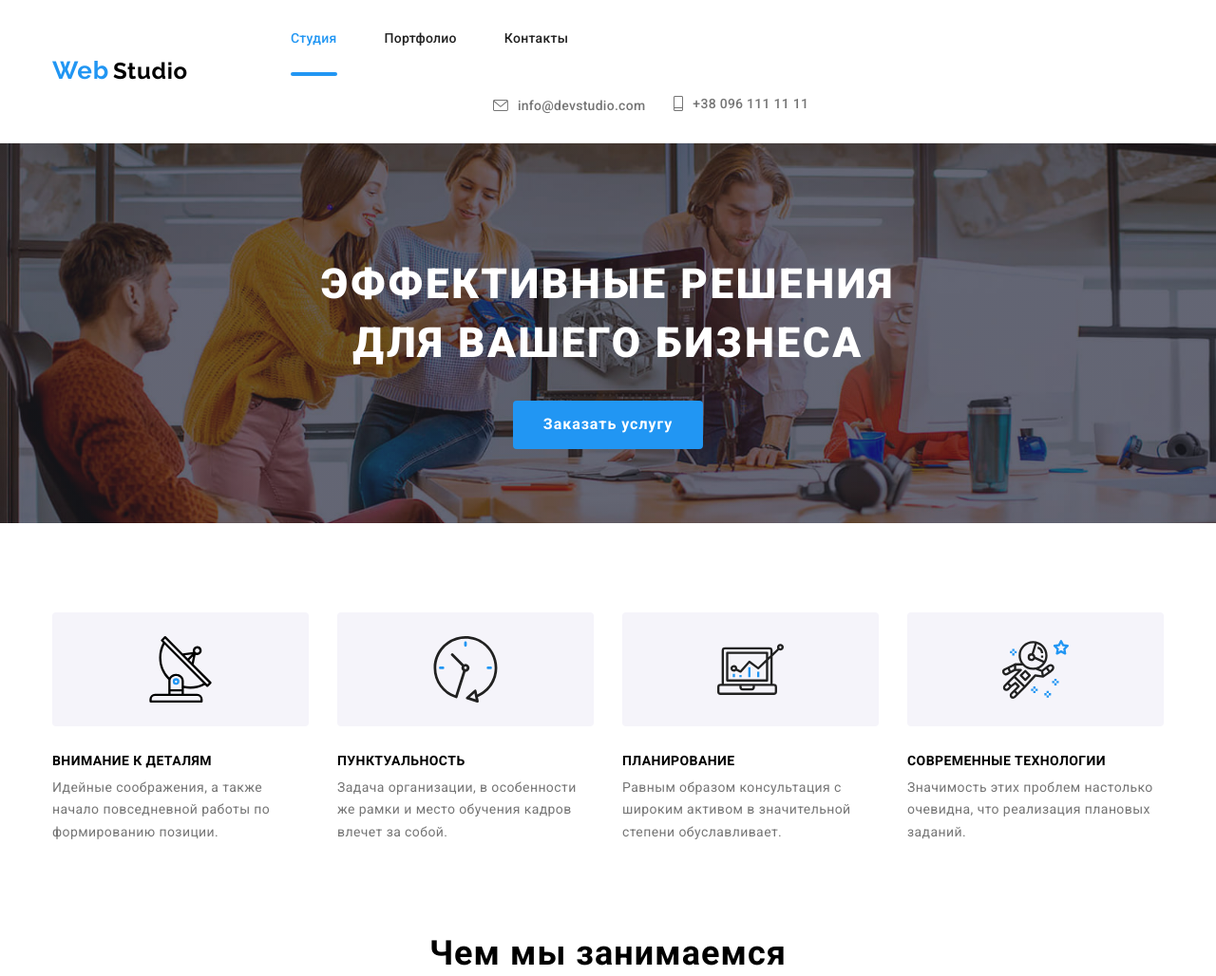
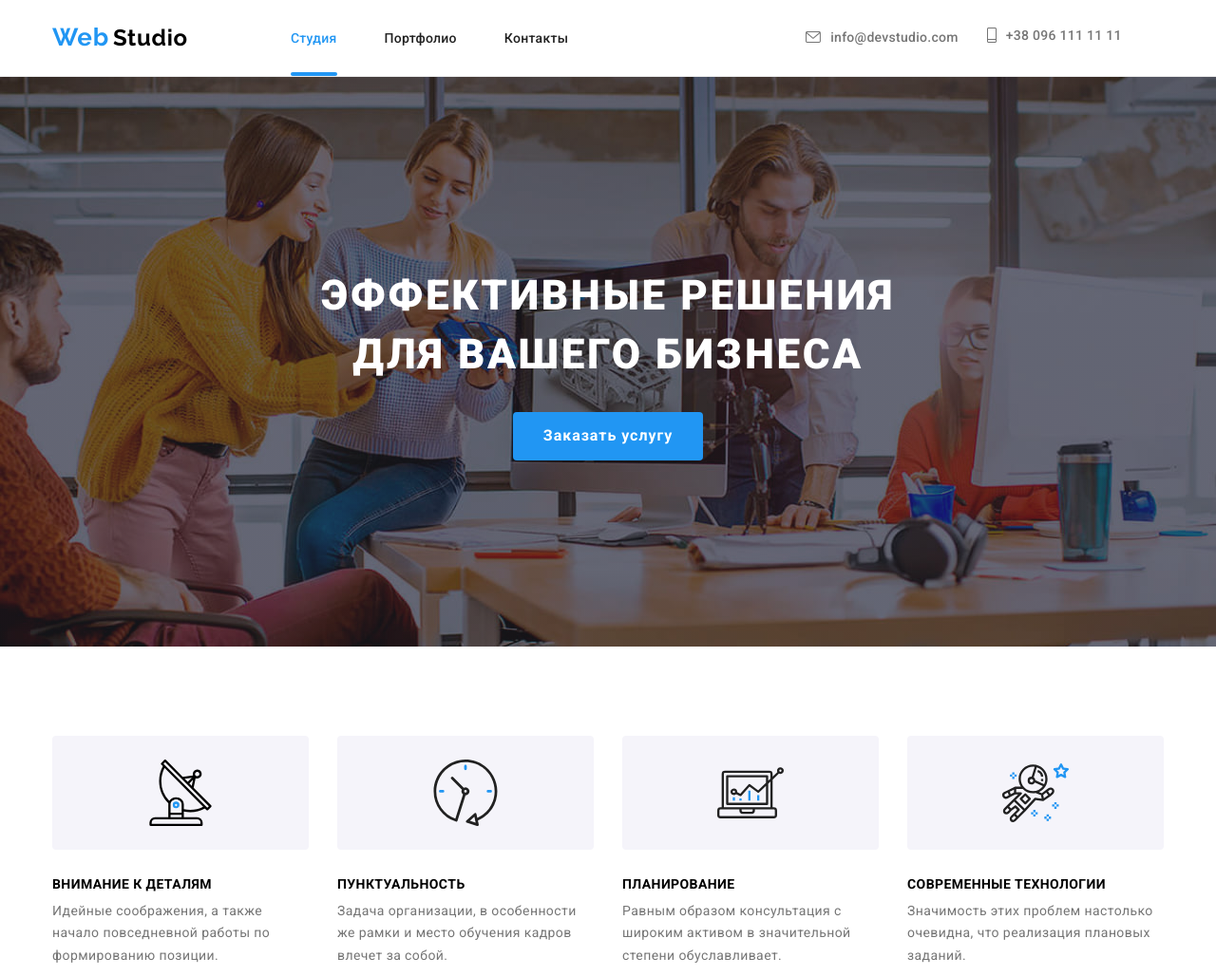
Before and after one commit to SvitlanaFilipova/goit-markup-hw-07, a plain HTML site: page index.html in a window 1280 px wide. Shown: the top 1028 px of the page at 95% size. Drawn offline with nearby package versions, Linux system fonts and the light colour scheme.

Commit message:
with hero

```diff
--- a/index.html
+++ b/index.html
@@ -114,6 +114,7 @@
     </header>
     <main>
       <section class="hero">
+        <div class="overlay-hero">
           <div class="container">
             <h1 class="big-title">
               Эффективные решения <br />
@@ -122,6 +123,7 @@
             <button class="button-main-page" type="button" data-modal-open>
               Заказать услугу
             </button>
+          </div>
         </div>
       </section>
 
--- a/sass/structure/_header.scss
+++ b/sass/structure/_header.scss
@@ -6,6 +6,9 @@
 
 .container.main {
     display: flex;
+    @include desktop {
+        align-items: baseline;
+    }
 }
 
 
@@ -184,7 +187,7 @@ color: var(--color-logo-studio);
     @include desktop {
         display: flex;
         flex-wrap: nowrap;
-        margin-left: 306px;
+        margin-left: 250px;
         flex-direction: row;
     }
 
@@ -193,6 +196,7 @@ color: var(--color-logo-studio);
 .container__menu-connection .menu-connection__item+.menu-connection__item {
     @include desktop {
     display: flex;
+    align-items: baseline;
     }
 }
 
--- a/sass/structure/_hero.scss
+++ b/sass/structure/_hero.scss
@@ -38,7 +38,8 @@
         }
 
         @include desktop {
-                padding: 118px 0;
+                padding: 200px 0;
+                height: 600px;
             background-image: linear-gradient(to right,
                 rgba(47, 48, 58, 0.4),
                 rgba(47, 48, 58, 0.4)),
--- a/sass/structure/_menu.scss
+++ b/sass/structure/_menu.scss
@@ -69,6 +69,14 @@
         padding-left: 0px;
         justify-content: space-between;
         align-items: center;
+        .container {
+            display: flex;
         }
+        }
+  @include desktop {
+    display: flex;
+    .container {
+    align-items: baseline;}
 
+  }
     }
```
Also changed, not shown: css/main.css, css/main.min.css, 2 other files. Lines whose indentation alone changed are shown as unchanged.
